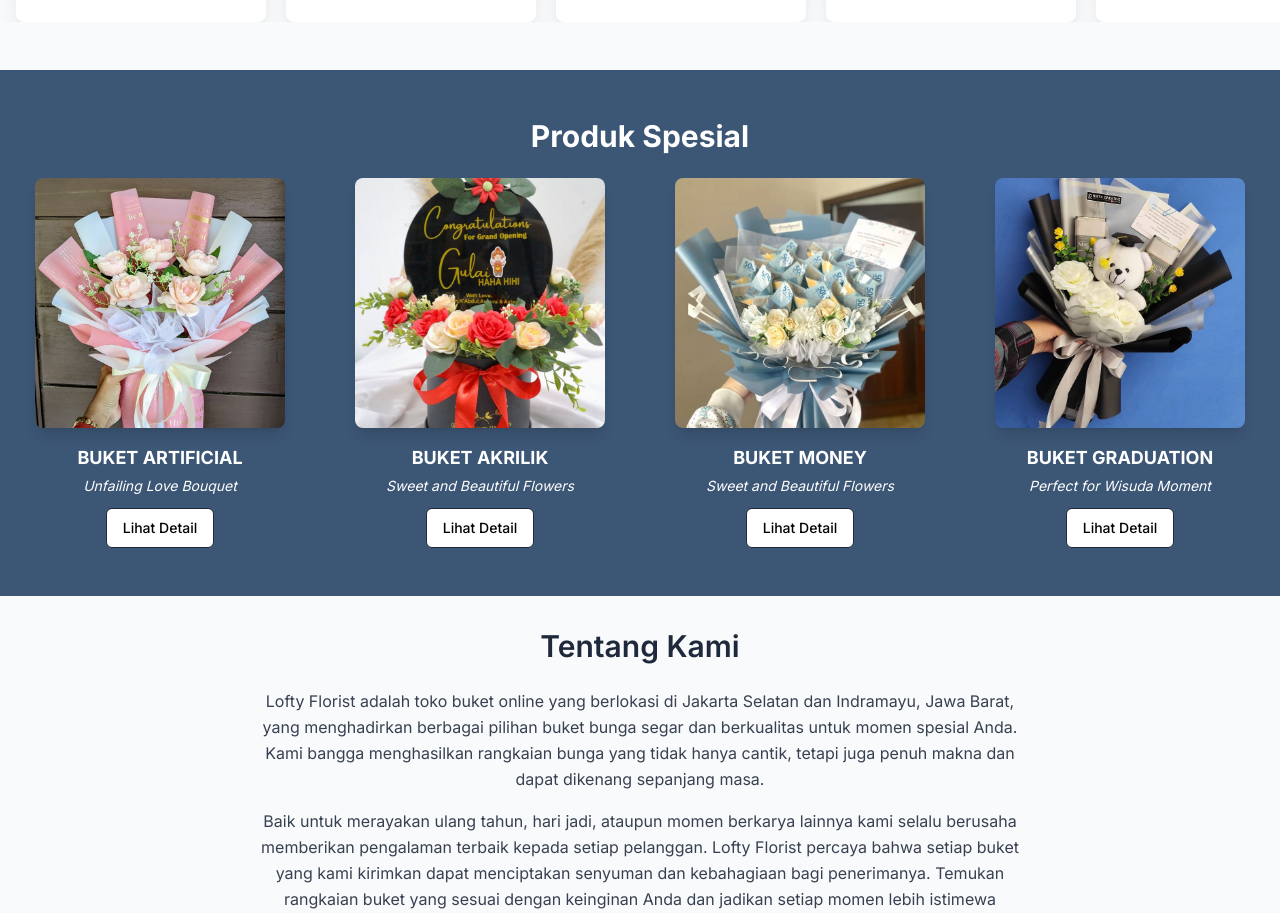
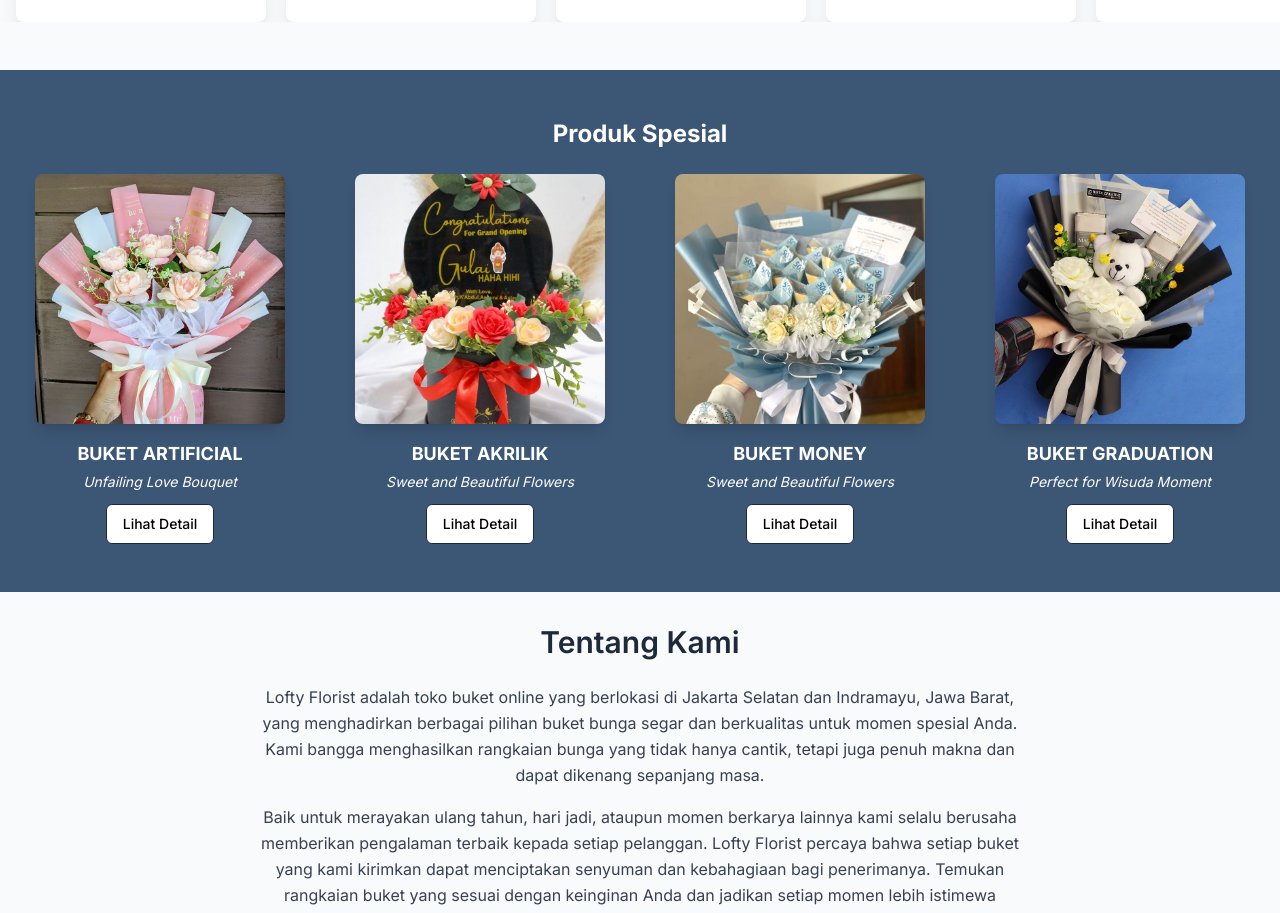
Before and after one commit to Rio-Prayoga/repoooo, a Next.js app: page / in a window 1280 px wide. Shown: the part 1816-2729 px from the top of the page. Built offline with nearby package versions, Linux system fonts and the light colour scheme.

Commit message:
Update SpecialProductsSection.tsx

```diff
--- a/components/SpecialProductsSection.tsx
+++ b/components/SpecialProductsSection.tsx
@@ -31,7 +31,7 @@
   return (
     <section className="py-12 bg-[#3C5675] text-[#ffffff]">
       <div className="max-w-[1280px] mx-auto px-4">
-        <h2 className="text-3xl font-bold text-center mb-6">
+        <h2 className="text-base sm:text-lg md:text-2xl font-bold text-center mb-6">
           Produk Spesial
         </h2>
 
```
